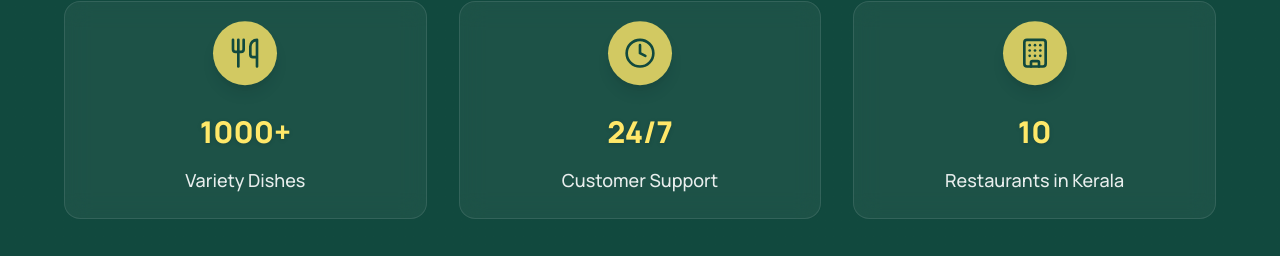
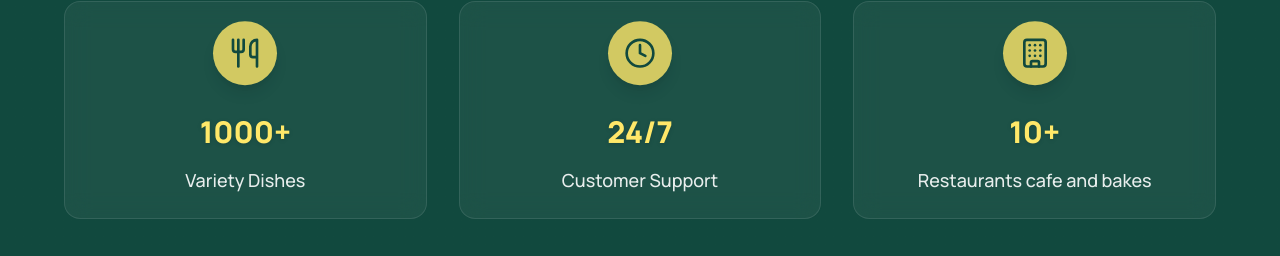
Before and after one commit to Janishnehyan03/park-group, a Next.js app: page / in a window 1280 px wide. Shown: the part 2750-3006 px from the top of the page. Built offline with nearby package versions, Linux system fonts and the light colour scheme.

Commit message:
Update Instagram link in Footer and modify restaurant count in OurServicesSection

```diff
--- a/app/components/Footer.tsx
+++ b/app/components/Footer.tsx
@@ -117,7 +117,7 @@ export default function Footer() {
             />
           </a>
           <a
-            href="https://instagram.com/parkeventscatering"
+            href="https://www.instagram.com/park_catering_events?igsh=MXgxcWU0dmY2N255Mw%3D%3D"
             target="_blank"
             rel="noopener noreferrer"
             className="flex items-center gap-2 hover:opacity-80 transition-opacity"
--- a/app/components/OurServicesSection.tsx
+++ b/app/components/OurServicesSection.tsx
@@ -8,7 +8,7 @@ const highlights = [
   { text: "20+", label: "Years of Excellence", icon: Award },
   { text: "1000+", label: "Variety Dishes", icon: Utensils },
   { text: "24/7", label: "Customer Support", icon: Clock },
-  { text: "10", label: "Restaurants in Kerala", icon: Building },
+  { text: "10+", label: "Restaurants cafe and bakes", icon: Building },
 ];
 
 export default function WhyUsSection() {
```
